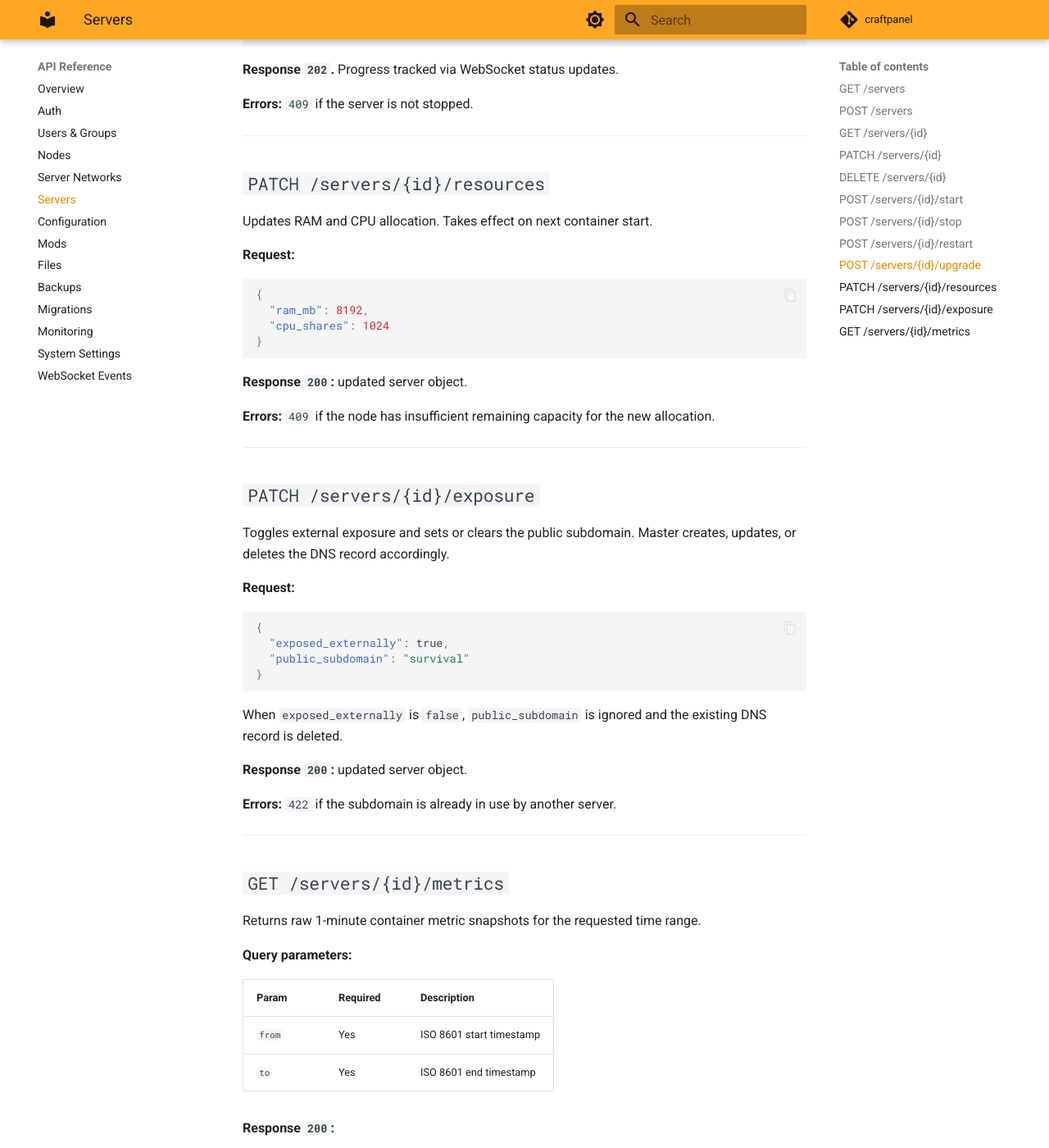
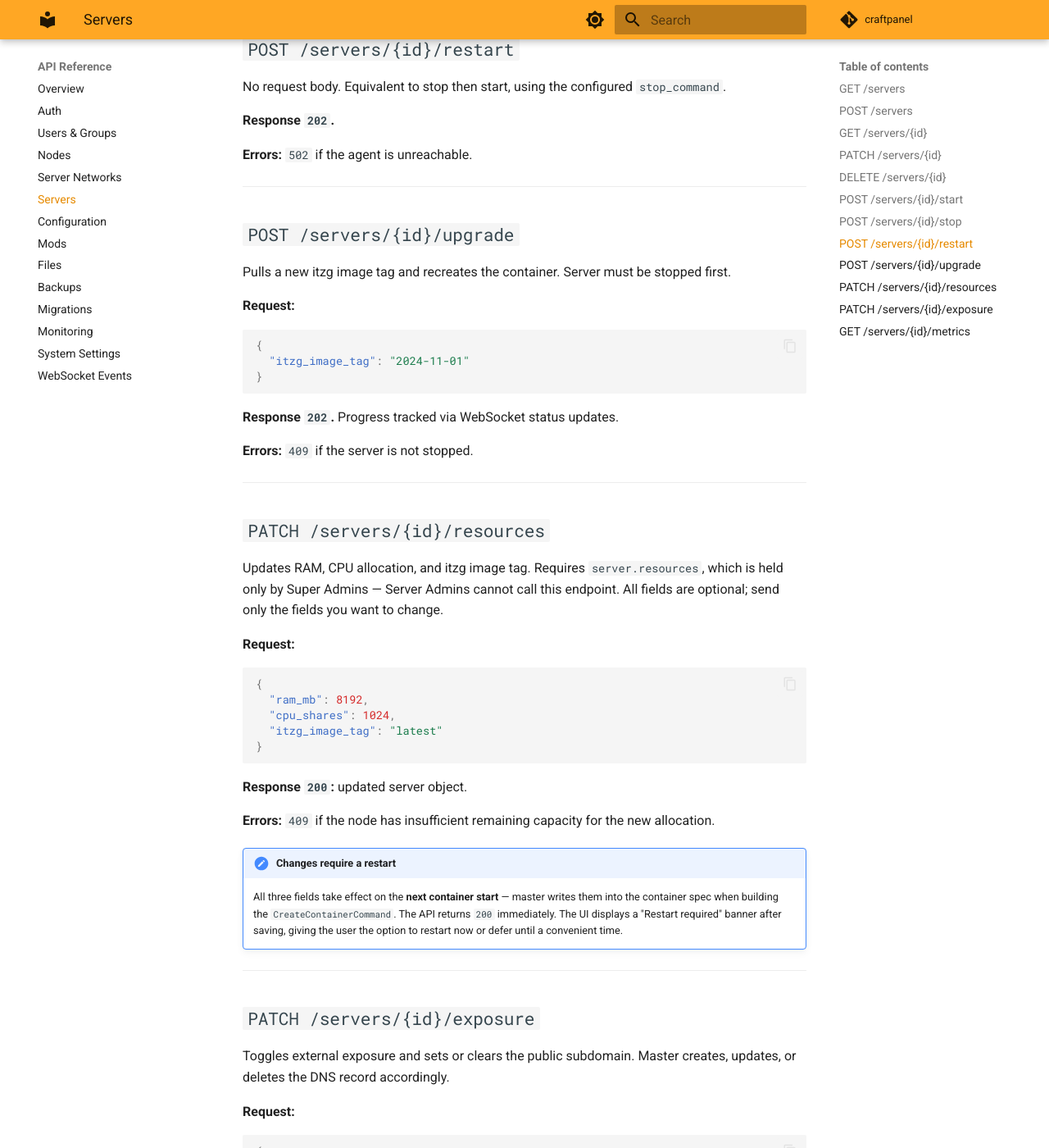
Before and after one commit to nelsongraca/craftpanel, an MkDocs documentation site: the page built from docs/src/api/servers.md, in a window 1280 px wide and 1400 px high, scrolled down 4374 px. Shown: the whole window at 82% size. Built offline with MkDocs 1.6.1 and Material for MkDocs 9.7.7, drawn with Linux system fonts in a browser that asks for light colours; comment, search, counter and statistics services are not loaded; some of the changed text lies outside the part shown.

Commit message:
Fix docs action

````diff
--- a/docs/src/api/servers.md
+++ b/docs/src/api/servers.md
@@ -7,13 +7,13 @@
 | GET | `/servers` | authenticated | List servers the caller has `server.view` on |
 | POST | `/servers` | `server.create` | Create a server |
 | GET | `/servers/{id}` | `server.view` | Get server details |
-| PATCH | `/servers/{id}` | `server.configure` | Update display name, description, or network |
+| PATCH | `/servers/{id}` | `server.configure` | Update display name, description, network, or Minecraft version |
 | DELETE | `/servers/{id}` | `server.delete` | Delete server and its data |
 | POST | `/servers/{id}/start` | `server.start` | Start the server |
 | POST | `/servers/{id}/stop` | `server.stop` | Stop the server |
 | POST | `/servers/{id}/restart` | `server.restart` | Restart the server |
 | POST | `/servers/{id}/upgrade` | `server.upgrade` | Pull new image tag and recreate container |
-| PATCH | `/servers/{id}/resources` | `server.resources` | Update RAM and CPU allocation |
+| PATCH | `/servers/{id}/resources` | `server.resources` | Update RAM, CPU, and image tag (requires Super Admin) |
 | PATCH | `/servers/{id}/exposure` | `server.configure` | Toggle external exposure and subdomain |
 | GET | `/servers/{id}/metrics` | `server.view` | Query historical container metrics |
 
@@ -66,11 +66,17 @@
 }
 ```
 
-`network_id` is optional. `expose_externally` defaults to `false`.
+`network_id` is optional. `expose_externally` defaults to `false`. `itzg_image_tag` defaults to `"latest"`.
 
 **Response `201`:** full server object (see `GET /servers/{id}`).
 
 **Errors:** `409` if the node has insufficient RAM or CPU capacity. `422` if `node_id` refers to a non-active node.
+
+!!! note "Minecraft version list"
+    The UI populates the `mc_version` picker from the Mojang version manifest:
+    `GET https://launchermeta.mojang.com/mc/game/version_manifest_v2.json`
+
+    Filter to entries where `type == "release"` and present them sorted newest-first. The `id` field (e.g. `"1.21.4"`) is the value stored in the database and passed to itzg as the `VERSION` environment variable.
 
 ---
 
@@ -113,7 +119,7 @@
 
 ## `PATCH /servers/{id}`
 
-All fields optional.
+All fields optional. Requires `server.configure`.
 
 **Request:**
 
@@ -121,11 +127,16 @@
 {
   "display_name": "Survival SMP",
   "description": "Updated description",
-  "network_id": "<uuid>"
+  "network_id": "<uuid>",
+  "mc_version": "1.21.4"
 }
 ```
 
 Set `network_id` to `null` to remove the server from its network.
+
+`display_name`, `description`, and `network_id` take effect immediately. `mc_version` is persisted but takes effect on the **next container start** — the UI shows a "Restart required" banner after saving this field, with an option to restart immediately or defer.
+
+The `mc_version` picker uses the same Mojang release list as `POST /servers` — see the note there.
 
 **Response `200`:** updated server object.
 
@@ -191,20 +202,24 @@
 
 ## `PATCH /servers/{id}/resources`
 
-Updates RAM and CPU allocation. Takes effect on next container start.
+Updates RAM, CPU allocation, and itzg image tag. Requires `server.resources`, which is held only by Super Admins — Server Admins cannot call this endpoint. All fields are optional; send only the fields you want to change.
 
 **Request:**
 
 ```json
 {
   "ram_mb": 8192,
-  "cpu_shares": 1024
+  "cpu_shares": 1024,
+  "itzg_image_tag": "latest"
 }
 ```
 
 **Response `200`:** updated server object.
 
 **Errors:** `409` if the node has insufficient remaining capacity for the new allocation.
+
+!!! note "Changes require a restart"
+    All three fields take effect on the **next container start** — master writes them into the container spec when building the `CreateContainerCommand`. The API returns `200` immediately. The UI displays a "Restart required" banner after saving, giving the user the option to restart now or defer until a convenient time.
 
 ---
 
````
Also changed, not shown: 3 other files.
